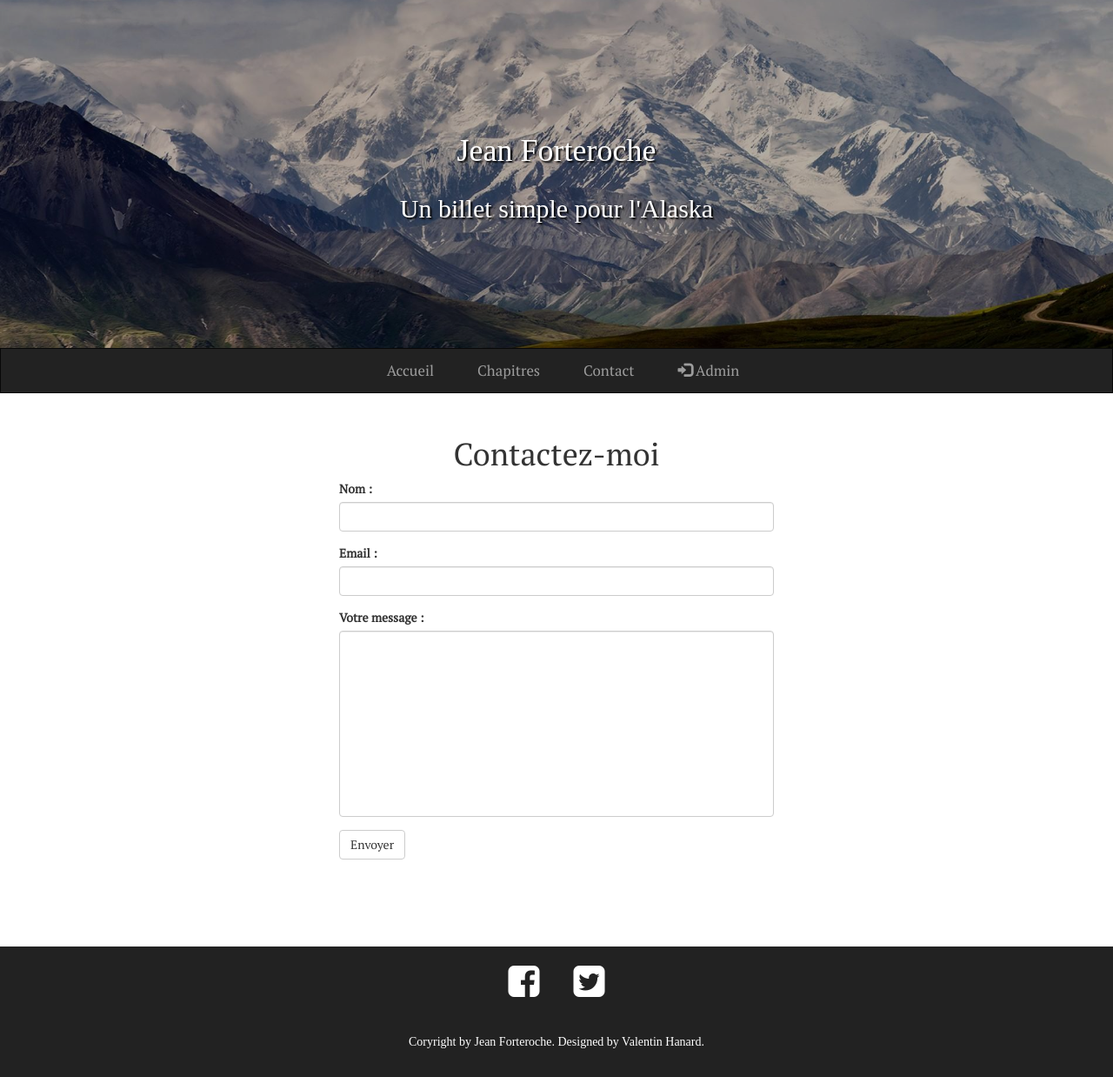
After one commit to Drival59/Projet4, a PHP site: page /view/frontend/contactView.php in a window 1280 px wide. The commit adds this page. Shown: the whole page at 87% size. Run offline with PHP 8.4, Linux system fonts and the light colour scheme; some libraries are stand-ins or nearby versions; some web fonts are replaced.

Commit message:
Ajout de la classe ContactManager et formulaire de contact

```diff
--- a/controler/frontend.php
+++ b/controler/frontend.php
@@ -18,3 +18,8 @@ function listChapters()
   $countChapters = $chapterManager->getCountChapters();
   require('view/frontend/listChaptersView.php');
 }
+
+function contact()
+{
+  require('view/frontend/contactView.php');
+}
--- a/index.php
+++ b/index.php
@@ -4,9 +4,12 @@ require_once('controler/frontend.php');
 require_once('controler/backend.php');
 
 try {
+
   if (isset($_GET['action'])) {
     if ($_GET['action'] == 'chapters') {
       listChapters();
+    } elseif ($_GET['action'] == 'contact') {
+      contact();
     }
   } else {
     index();
--- a/model/ChapterManager.php
+++ b/model/ChapterManager.php
@@ -7,7 +7,7 @@ require_once('Manager.php');
  */
 class ChapterManager extends Manager
 {
-  private $nbChaptersToLoad = 1;
+  private $nbChaptersToLoad = 3;
 
   public function getNbChaptersToLoad()
   {
--- a/public/css/style.css
+++ b/public/css/style.css
@@ -188,3 +188,13 @@ footer
   color: white;
   font-size: 1.5em;
 }
+#contact_container
+{
+  width: 500px;
+  margin: auto;
+  margin-top: 50px;
+}
+#success
+{
+  margin-top:20px;
+}
--- a/public/js/alaska.js
+++ b/public/js/alaska.js
@@ -1,7 +1,7 @@
 var btnMoreChaptersElt = document.getElementById('more_chapters');
 var chaptersHiddenElts = document.getElementsByClassName('chaptersHidden');
 var divBtnMoreChaptersElt = document.getElementById('btnMoreChapters');
-var nbChaptersToLoad = 3;
+var nbChaptersToLoad = 1;
 
 btnMoreChaptersElt.addEventListener("click", function () {
   for (var i = 0; i < nbChaptersToLoad; i++) {
--- /dev/null
+++ b/view/frontend/contactView.php
@@ -0,0 +1,36 @@
+<?php $title = "Formulaire de contact"; ?>
+<?php ob_start(); ?>
+
+<div id="contact_container">
+  <h1 style="text-align:center">Contactez-moi</h1>
+  <form action="?action=contact#success" method="post">
+   <div class="form-group">
+     <label for="name">Nom :</label>
+     <input type="text" name="name" class="form-control" required>
+   </div>
+   <div class="form-group">
+     <label for="email">Email :</label>
+     <input type="email" name="email" class="form-control" required>
+   </div>
+   <div class="form-group">
+     <label for="message">Votre message :</label>
+     <textarea style="resize:none" name="message" class="form-control" rows="10" required></textarea>
+   </div>
+
+   <button type="submit" class="btn btn-default">Envoyer</button>
+  </form>
+
+  <?php
+    if (isset($_POST['name']) AND isset($_POST['email']) AND isset($_POST['message'])) {
+      ?>
+      <div id="success" class="alert alert-success alert-dismissable fade in">
+        <a href="#" class="close" data-dismiss="alert" aria-label="close">&times;</a>
+        <strong>Message envoyé !</strong> Merci. Je vous recontacterai dans les plus brefs délais.
+      </div>
+      <?php } ?>
+
+</div>
+
+
+<?php $content = ob_get_clean(); ?>
+<?php require('template.php'); ?>
--- a/view/frontend/template.php
+++ b/view/frontend/template.php
@@ -22,7 +22,7 @@
          <ul class="nav navbar-nav">
            <li><a href="index.php">Accueil</a></li>
            <li><a href="index.php?action=chapters">Chapitres</a></li>
-           <li><a href="#">Contact</a></li>
+           <li><a href="index.php?action=contact">Contact</a></li>
          </ul>
          <ul class="nav navbar-nav navbar-right">
            <li><a href="#" data-toggle="modal" data-target="#myModal"><span class="glyphicon glyphicon-log-in"></span> Admin</a></li>
```
Also changed, not shown: model/ContactManager.php (added, +41 -0 lines).
